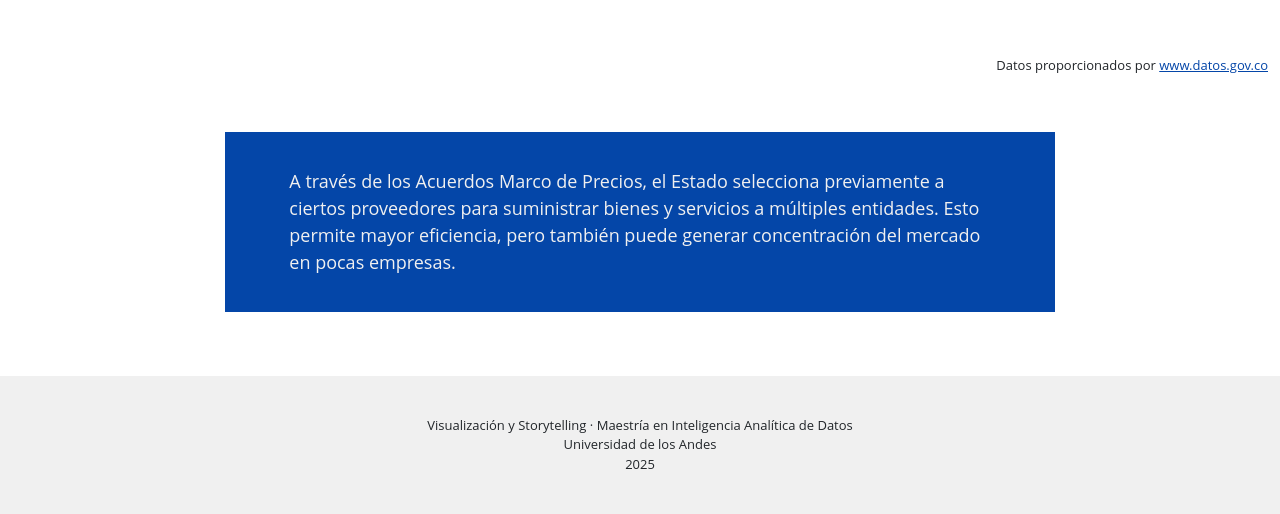
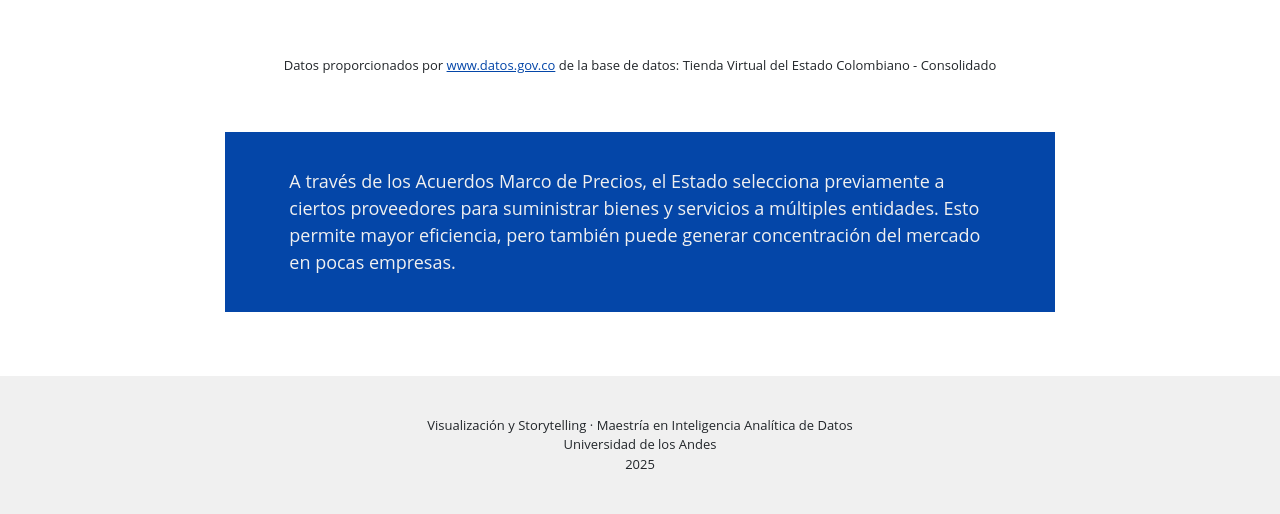
Before and after one commit to nenisam/vys2025, a plain HTML site: page index.html in a window 1280 px wide. Shown: the part 2266-2780 px from the top of the page. Drawn offline with nearby package versions, Linux system fonts and the light colour scheme; grey boxes are pictures that could not be loaded.

Commit message:
Ajuste fuente de datos

```diff
--- a/index.html
+++ b/index.html
@@ -127,7 +127,7 @@
                     </div>
                 </div>
 
-                <p class="text-min text-right">Datos proporcionados por <a href="https://www.datos.gov.co/" target="_blank"> www.datos.gov.co</a></p>
+                <p class="text-min text-center">Datos proporcionados por <a href="https://www.datos.gov.co/" target="_blank"> www.datos.gov.co</a> de la base de datos: Tienda Virtual del Estado Colombiano - Consolidado</p>
             </div>
         </div>
     </div>
```
